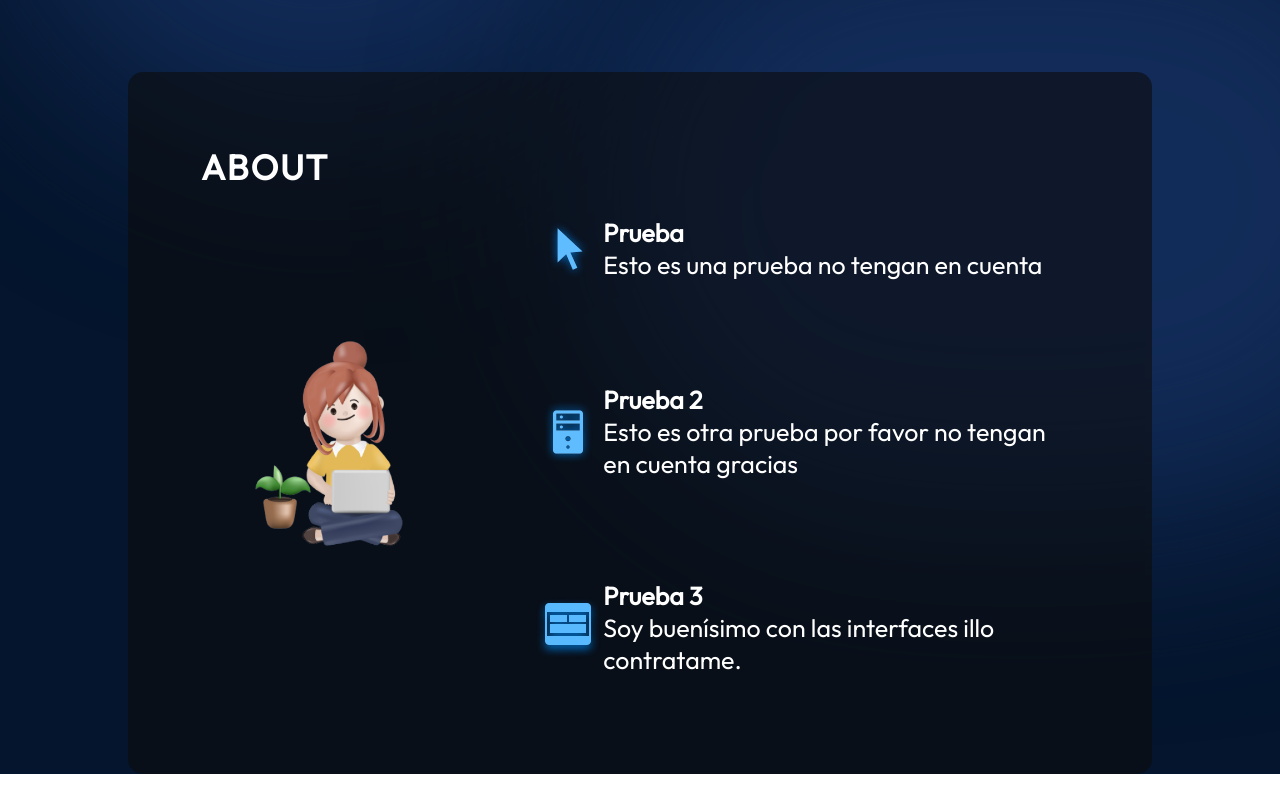
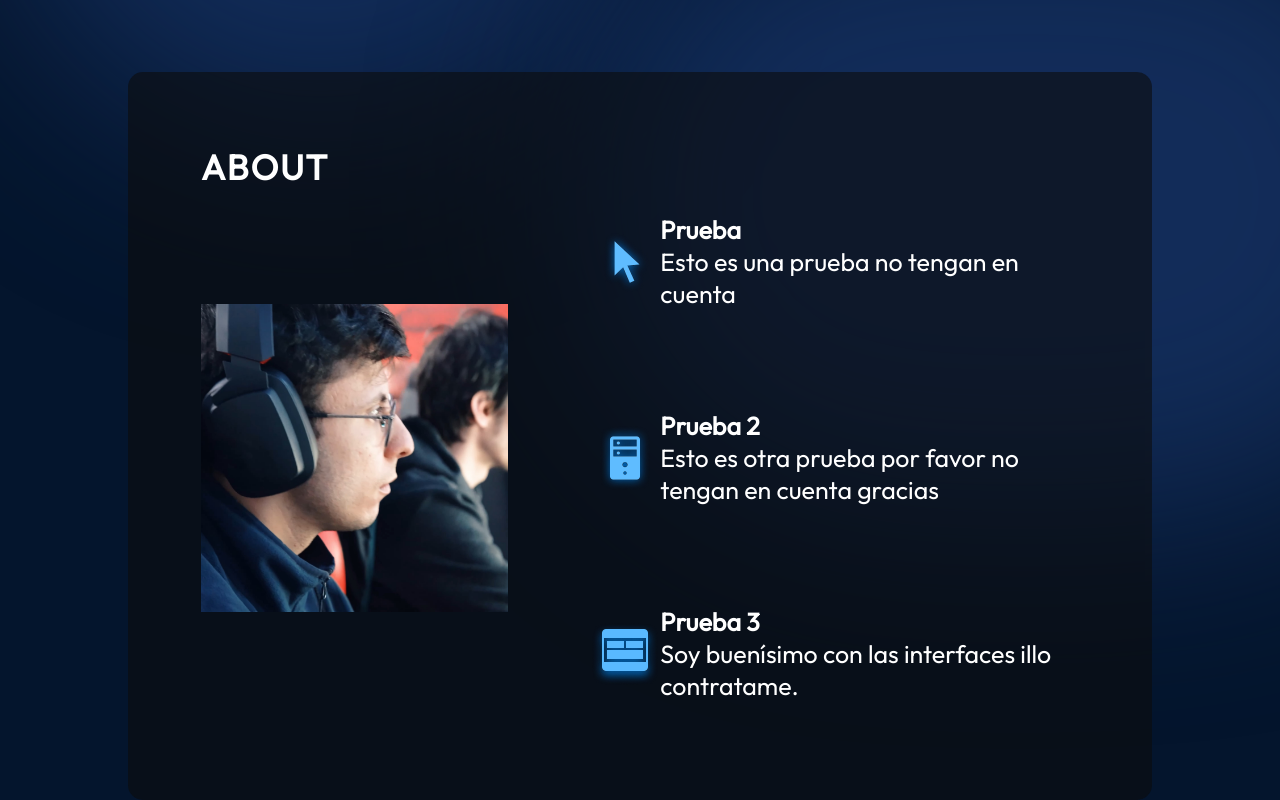
Before and after one commit to Deinigu/portfolio, a React (Vite) app: page / in a window 1280 px wide. Shown: the part 519-1319 px from the top of the page. Before the commit the page ends 1293 px from the top, so only its background shows below. Built offline with nearby package versions, Linux system fonts and the light colour scheme.

Commit message:
🛠️Better about section

```diff
--- a/src/components/About/About.jsx
+++ b/src/components/About/About.jsx
@@ -9,7 +9,7 @@ export const About = () => {
       <h2 className={styles.title}>ABOUT</h2>
       <div className={styles.content}>
         <img
-          src={getImageUrl("about/aboutImage.png")}
+          src={getImageUrl("about/programming.jpeg")}
           alt="About me"
           className={styles.aboutImage}
         />
--- a/src/components/About/About.module.css
+++ b/src/components/About/About.module.css
@@ -27,6 +27,8 @@
 
 .aboutImage {
   width: 35%;
+  aspect-ratio: 1 / 1;
+  object-fit: cover;
 }
 
 .aboutItems {
@@ -43,6 +45,7 @@
   border-radius: 20px;
   list-style: none;
   padding: 25px;
+  margin-left: 10%;
   background-image: linear-gradient(
     90deg,
     rgba(165, 215, 232, 0.42) 0%,
@@ -83,10 +86,12 @@
 
   .aboutItems {
     margin-top: 29px;
+    align-items: center;
   }
 
   .aboutItem {
     padding-left: 0;
     padding-right: 0;
+    margin-left: 0px;
   }
 }
```
Also changed, not shown: assets/about/deinigu.png (added), assets/about/programming.jpeg (added).
